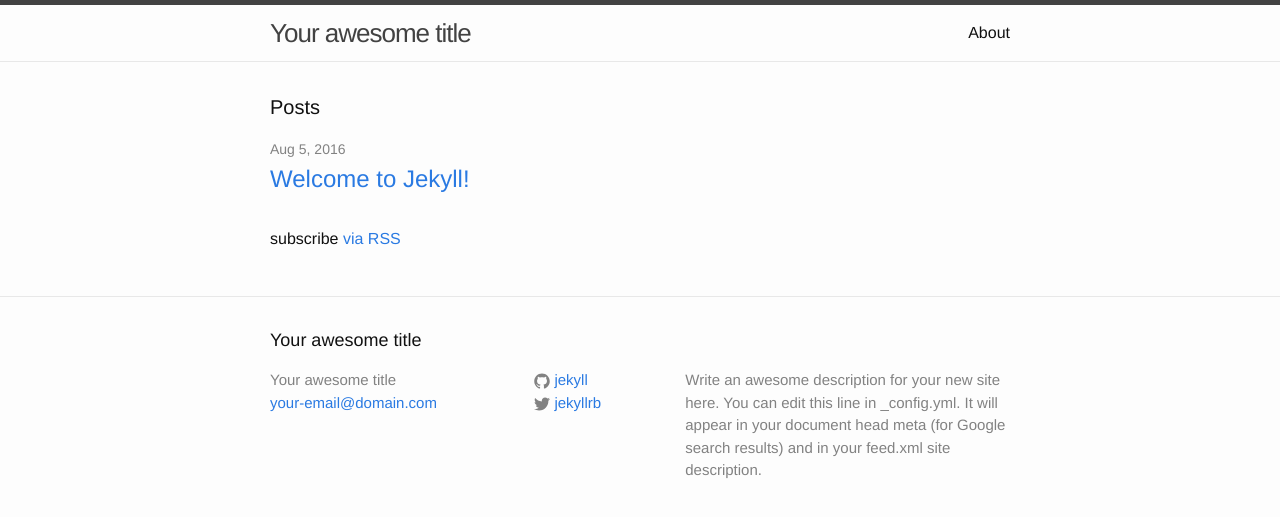
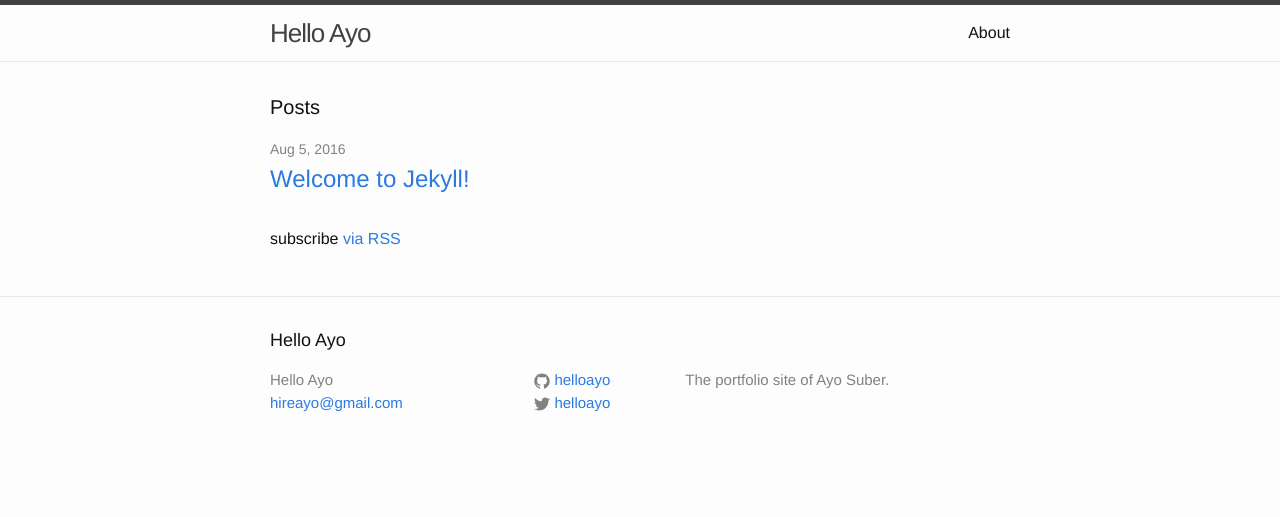
Before and after one commit to helloayo/helloayo.github.io, a Jekyll site: the page built from index.html, in a window 1280 px wide. Shown: the top 517 px of the page. Built offline with Jekyll 4.4.1, drawn with Linux system fonts in a browser that asks for light colours.

Commit message:
added angular functionality

```diff
--- a/Gemfile
+++ b/Gemfile
@@ -1,2 +1,2 @@
 source 'https://rubygems.org'
-gem 'github-pages'
+gem 'github-pages', group: :jekyll_plugins
--- a/_config.yml
+++ b/_config.yml
@@ -1,14 +1,14 @@
 # Site settings
-title: Your awesome title
-email: your-email@domain.com
+title: Hello Ayo
+email: hireayo@gmail.com
 description: > # this means to ignore newlines until "baseurl:"
-  Write an awesome description for your new site here. You can edit this
-  line in _config.yml. It will appear in your document head meta (for
-  Google search results) and in your feed.xml site description.
+  The portfolio site of Ayo Suber.
 baseurl: "" # the subpath of your site, e.g. /blog/
-url: "http://yourdomain.com" # the base hostname & protocol for your site
-twitter_username: jekyllrb
-github_username:  jekyll
+url: "http://helloayo.com" # the base hostname & protocol for your site
+twitter_username: helloayo
+github_username:  helloayo
 
 # Build settings
 markdown: kramdown
+gems:
+  - jekyll-angular
```
Also changed, not shown: 5 other files.
